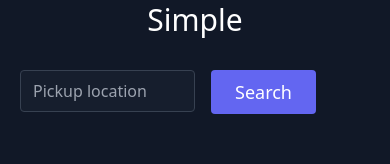
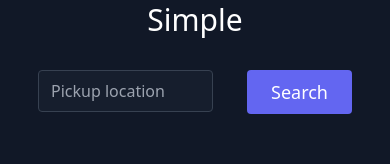
Before and after one commit to jolouie7/shofeur-landing-page, a Next.js app: page / in a window 390 px wide. Shown: the part 246-410 px from the top of the page. Built offline with nearby package versions, Linux system fonts and the light colour scheme.

Commit message:
Update Hero

```diff
--- a/src/components/Hero.tsx
+++ b/src/components/Hero.tsx
@@ -9,7 +9,7 @@ const Hero = () => {
             <h1 className="title-font sm:text-4xl text-3xl mb-8 font-medium text-white">
               Chauffeured Reservations Made Simple
             </h1>
-            <div className="flex sm:justify-center ">
+            <div className="flex justify-evenly sm:justify-center">
               <div className="relative mr-4 md:w-full lg:w-full xl:w-1/2 w-2/4">
                 <input
                   type="text"
```
